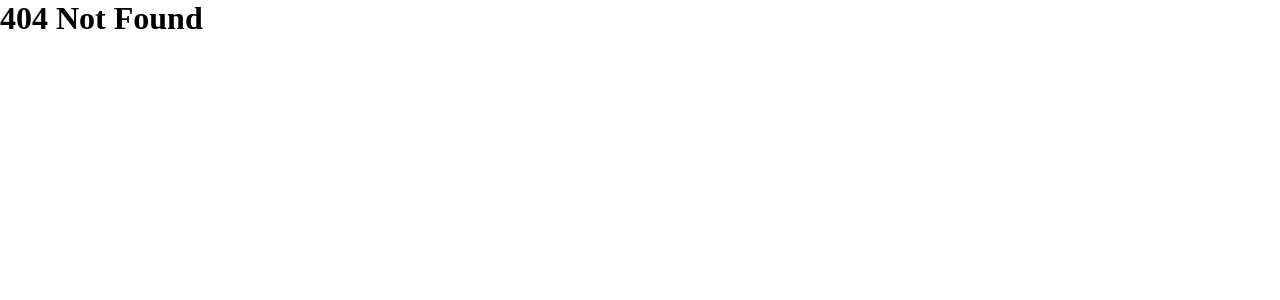
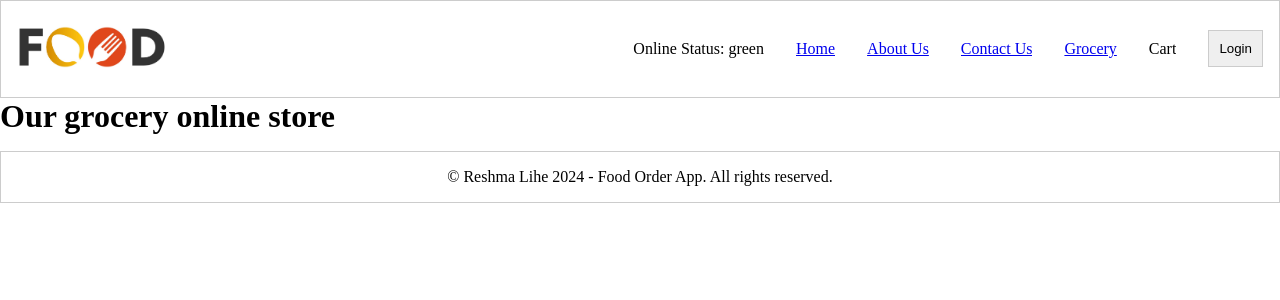
Before and after one commit to lihereshma/React-Food-Ordering-App, a React (Vite) app: page /grocery in a window 1280 px wide. Before the commit this address had no page. Shown: the top 300 px of the page. Built offline with nearby package versions, Linux system fonts and the light colour scheme.

Commit message:
Lazy Loading added

```diff
--- a/src/App.js
+++ b/src/App.js
@@ -1,4 +1,4 @@
-import React from 'react';
+import React, { Suspense, lazy } from 'react';
 import ReactDOM from 'react-dom/client';
 import Header from './components/Header';
 import Body from './components/Body';
@@ -8,6 +8,10 @@ import { createBrowserRouter, RouterProvider, Outlet } from 'react-router-dom';
 import Contact from './components/Contact';
 import Error from './components/Error';
 import SingleRestaurant from './components/SingleRestaurant.js';
+import Shimmer from './components/Shimmer.js';
+// import Grocery from './components/Grocery.js';
+
+const Grocery = lazy(() => import('./components/Grocery.js'));
 
 const AppLayout = () => {
   return (
@@ -38,6 +42,10 @@ const appRouter = createBrowserRouter([
         element: <Contact />
       },
       {
+        path: "/grocery",
+        element: <Suspense fallback={ <Shimmer /> }><Grocery /></Suspense>
+      },
+      {
         path: "/restaurant/:resId",
         element: <SingleRestaurant />
       },
--- /dev/null
+++ b/src/components/Grocery.js
@@ -0,0 +1,7 @@
+const Grocery = () => {
+  return (
+    <h1>Our grocery online store</h1>
+  )
+}
+
+export default Grocery;
--- a/src/components/Header.js
+++ b/src/components/Header.js
@@ -20,6 +20,7 @@ const Header = () => {
           <li><Link to='/'>Home</Link></li>
           <li><Link to='/about'>About Us</Link></li>
           <li><Link to='/contact'>Contact Us</Link></li>
+          <li><Link to='/grocery'>Grocery</Link></li>
           <li>Cart</li>
           <li>
             <button className='login-btn'
```
